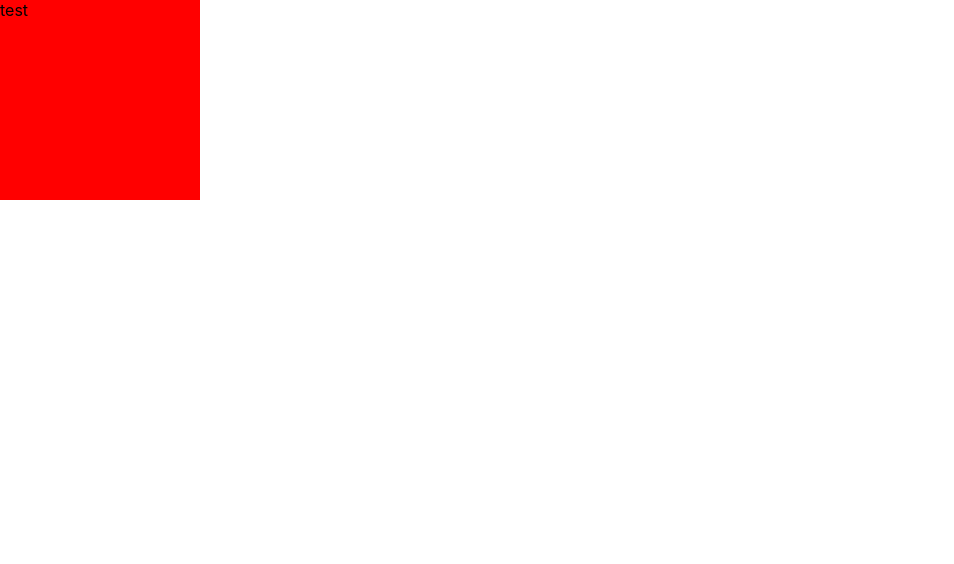
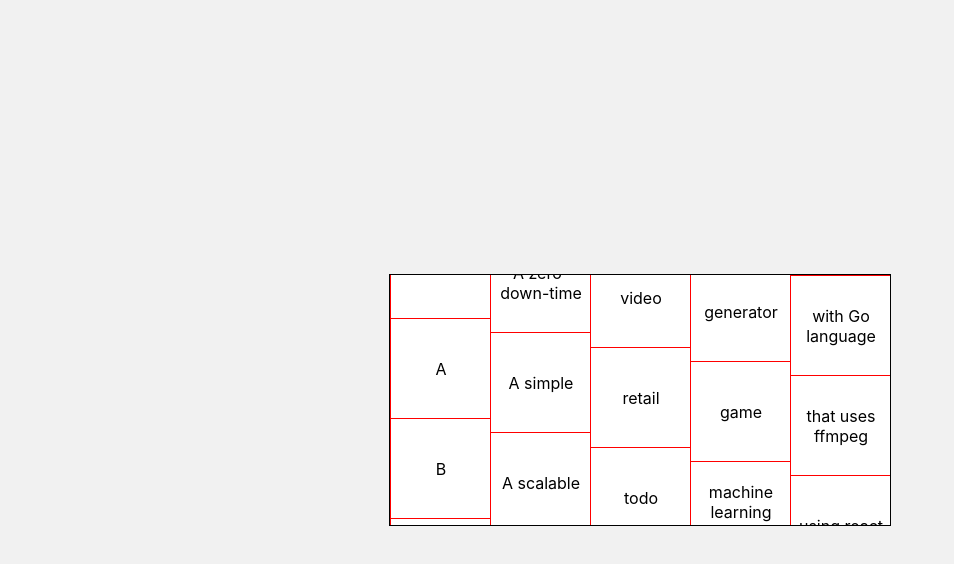
Before and after one commit to vilvai/hackathon-idea-generator, a React (Create React App) app: page / in a window 1280 px wide. Shown: the top 564 px of the page, without its empty margins (0-954 px from the left). Built offline with nearby package versions, Linux system fonts and the light colour scheme.

Commit message:
made slots that move

```diff
--- a/src/App.tsx
+++ b/src/App.tsx
@@ -1,14 +1,21 @@
 import React from "react";
 import styled from "styled-components";
 
+import SlotMachine from "./SlotMachine";
+
 const Container = styled.div`
-  background-color: red;
-  width: 200px;
-  height: 200px;
+  justify-content: center;
+  width: 100%;
+  height: 100%;
+  display: flex;
+  background-color: #f1f1f1;
+  align-items: center;
 `;
 
-const App = () => {
-  return <Container>test</Container>;
-};
+const App = () => (
+  <Container>
+    <SlotMachine />
+  </Container>
+);
 
 export default App;
--- /dev/null
+++ b/src/Reel.tsx
@@ -0,0 +1,63 @@
+import React from "react";
+import styled from "styled-components";
+
+interface Props {
+  position: number;
+  slots: string[];
+}
+
+const SLOT_HEIGHT = 100;
+const SLOT_WIDTH = 100;
+
+const Container = styled.div`
+  display: flex;
+  flex-direction: column;
+  width: ${SLOT_WIDTH}px;
+  height: ${SLOT_HEIGHT * 2.5}px;
+  overflow: hidden;
+  position: relative;
+`;
+
+interface SlotProps {
+  position: number;
+}
+
+const Slot = styled.div.attrs<SlotProps>(({ position }) => ({
+  style: {
+    top: position,
+  },
+}))<SlotProps>`
+  height: ${SLOT_HEIGHT}px;
+  width: ${SLOT_WIDTH}px;
+  border: 1px solid red;
+  display: flex;
+  text-align: center;
+  align-items: center;
+  justify-content: center;
+  background-color: white;
+  flex-shrink: 0;
+  position: absolute;
+`;
+
+const Reel = ({ position, slots }: Props) => {
+  const actualPosition = position % (slots.length * SLOT_HEIGHT);
+  return (
+    <Container>
+      {slots.map((slot, i) => (
+        <Slot
+          key={slot}
+          position={(i - slots.length) * SLOT_HEIGHT + actualPosition}
+        >
+          {slot}
+        </Slot>
+      ))}
+      {slots.map((slot, i) => (
+        <Slot key={slot} position={i * SLOT_HEIGHT + actualPosition}>
+          {slot}
+        </Slot>
+      ))}
+    </Container>
+  );
+};
+
+export default Reel;
--- /dev/null
+++ b/src/SlotMachine.tsx
@@ -0,0 +1,54 @@
+import React from "react";
+import styled from "styled-components";
+
+import Reel from "./Reel";
+
+const Container = styled.div`
+  border: 1px solid black;
+  display: flex;
+`;
+
+interface State {
+  reelData: Array<{ position: number; slots: string[] }>;
+}
+
+const ideas: string[][] = [
+  ["A", "B", "C"],
+  ["A scalable", "A zero-down-time", "A simple"],
+  ["todo", "random idea", "video", "retail"],
+  ["app", "generator", "game", "machine learning model"],
+  ["using react", "with Go language", "that uses ffmpeg"],
+];
+
+export default class SlotMachine extends React.Component<{}, State> {
+  state = {
+    reelData: ideas.map((idea) => ({ position: 0, slots: idea })),
+  };
+
+  componentDidMount() {
+    this.update();
+  }
+
+  update() {
+    this.setState({
+      reelData: this.state.reelData.map(({ position, ...rest }, i) => ({
+        position: position + 1 + i / 3,
+        ...rest,
+      })),
+    });
+
+    setTimeout(() => this.update(), 16);
+  }
+
+  render() {
+    const { reelData } = this.state;
+
+    return (
+      <Container>
+        {reelData.map(({ position, slots }, i) => (
+          <Reel key={i} position={position} slots={slots} />
+        ))}
+      </Container>
+    );
+  }
+}
--- a/src/index.css
+++ b/src/index.css
@@ -1,13 +1,14 @@
 body {
   margin: 0;
-  font-family: -apple-system, BlinkMacSystemFont, 'Segoe UI', 'Roboto', 'Oxygen',
-    'Ubuntu', 'Cantarell', 'Fira Sans', 'Droid Sans', 'Helvetica Neue',
+  font-family: -apple-system, BlinkMacSystemFont, "Segoe UI", "Roboto", "Oxygen",
+    "Ubuntu", "Cantarell", "Fira Sans", "Droid Sans", "Helvetica Neue",
     sans-serif;
   -webkit-font-smoothing: antialiased;
   -moz-osx-font-smoothing: grayscale;
 }
 
-code {
-  font-family: source-code-pro, Menlo, Monaco, Consolas, 'Courier New',
-    monospace;
+html,
+body,
+#root {
+  height: 100%;
 }
```
